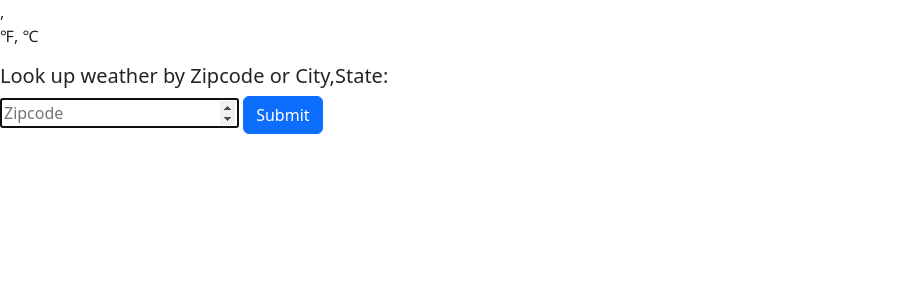
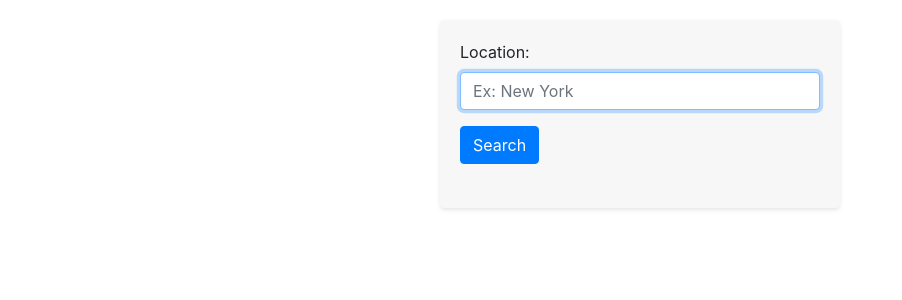
Before and after one commit to Connaker/pyomm-weather, a Flask app: template templates/weather.html in a window 1280 px wide. Shown: the top 300 px of the page, without its empty margins (0-902 px from the left). Run offline with Flask 3, Linux system fonts and the light colour scheme; the template is opened without the code that fills it, so the values that code supplies are empty; some libraries are stand-ins or nearby versions.

Commit message:
Updating html files

```diff
--- a/app.py
+++ b/app.py
@@ -34,6 +34,7 @@ def home():
     ftemp = w.temperature(unit='fahrenheit')['temp']
     ctemp = w.temperature(unit='celsius')['temp']
     condition = w.status
+    icon = w.weather_icon_url()
 
     weather = {
         'lat': lat,
@@ -43,6 +44,8 @@ def home():
         'ftemp': ftemp,
         'ctemp': ctemp,
         'condition': condition,
+        'icon': icon,
+
     }
     print(city)
 
@@ -73,6 +76,7 @@ def zip():
         w = observation.weather
         ftemp = w.temperature(unit='fahrenheit')['temp']
         ctemp = w.temperature(unit='celsius')['temp']
+        icon = w.weather_icon_url()
 
         weather = {
         'zipcode': zipcode,
@@ -81,6 +85,7 @@ def zip():
         'place': place,
         'ftemp': ftemp,
         'ctemp': ctemp,
+        'icon': icon,
         }
         return render_template("zip.html", weather=weather)
 
--- a/templates/weather.html
+++ b/templates/weather.html
@@ -1,29 +1,34 @@
 <!DOCTYPE html>
 <html lang="en">
 <head>
-        <meta charset="UFT-8">
+  <meta charset="UTF-8">
   <meta name="viewport" content="width=device-width, initial-scale=1.0">
-        <link rel="stylesheet" href="{{ url_for('static', filename='https://stackpath.bootstrapcdn.com/bootstrap/4.5.2/css/bootstrap.min.css')}}"/>
-        <title>Flask Weather App</title>
+  <title>Weather App</title>
+  <link rel="stylesheet" href="https://stackpath.bootstrapcdn.com/bootstrap/4.5.2/css/bootstrap.min.css">
+  <style>
+    body {
+      padding: 20px;
+    }
+    .weather-card {
+      max-width: 400px;
+      margin: 0 auto;
+      background-color: #f7f7f7;
+      padding: 20px;
+      border-radius: 5px;
+      box-shadow: 0 2px 4px rgba(0, 0, 0, 0.1);
+    }
+  </style>
 </head>
 <body>
-        <div class="city">{{weather.city}}, {{weather.state}}</div>
-        {% if weather.condition == "Mist" %}
-        <div class="rain">
-        {% else %}
-        <div class="norm">
-        {% endif %}
-            <p>
-                <span class="title">{{weather.ftemp}}&#8457;, {{weather.ctemp}}&#8451; </span> <br>
-                <span class="subtitle">{{weather.condition}}</span>
-            </p>
+    <div class="container">
+      <div class="weather-card">
+        <form action="/zip" method="post">
+          <div class="form-group">
+            <label for="location-input">Location:</label>
+            <input autocomplete="off" autofocus name="zipcode" type="text" class="form-control" id="location-input" placeholder="Ex: New York">
           </div>
-            <p>
-                <h5>Look up weather by Zipcode or City,State:</h5>
-                <form action="/zip" method="post">
-                    <input autocomplete="off" autofocus name="zipcode" placeholder="Zipcode" type="number">
-                    <button type="submit" class="btn btn-primary">Submit</button>
+          <button type="submit" class="btn btn-primary">Search</button>
         </form>
-            </p>
-    </body>
-</html>
+        <div id="weather-info" class="mt-4"></div>
+      </div>
+    </div>
```
Also changed, not shown: templates/zip.html (+27 -7 lines), 1 other file. Lines whose indentation alone changed are shown as unchanged.
